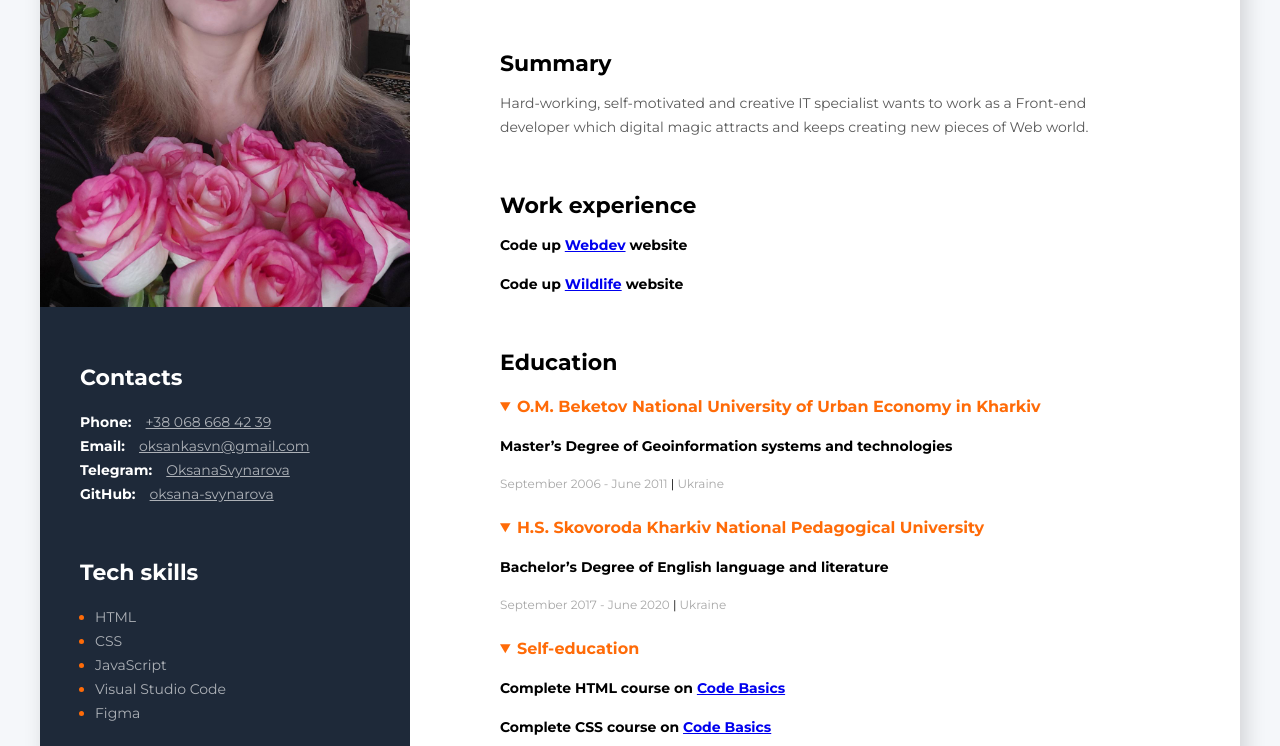
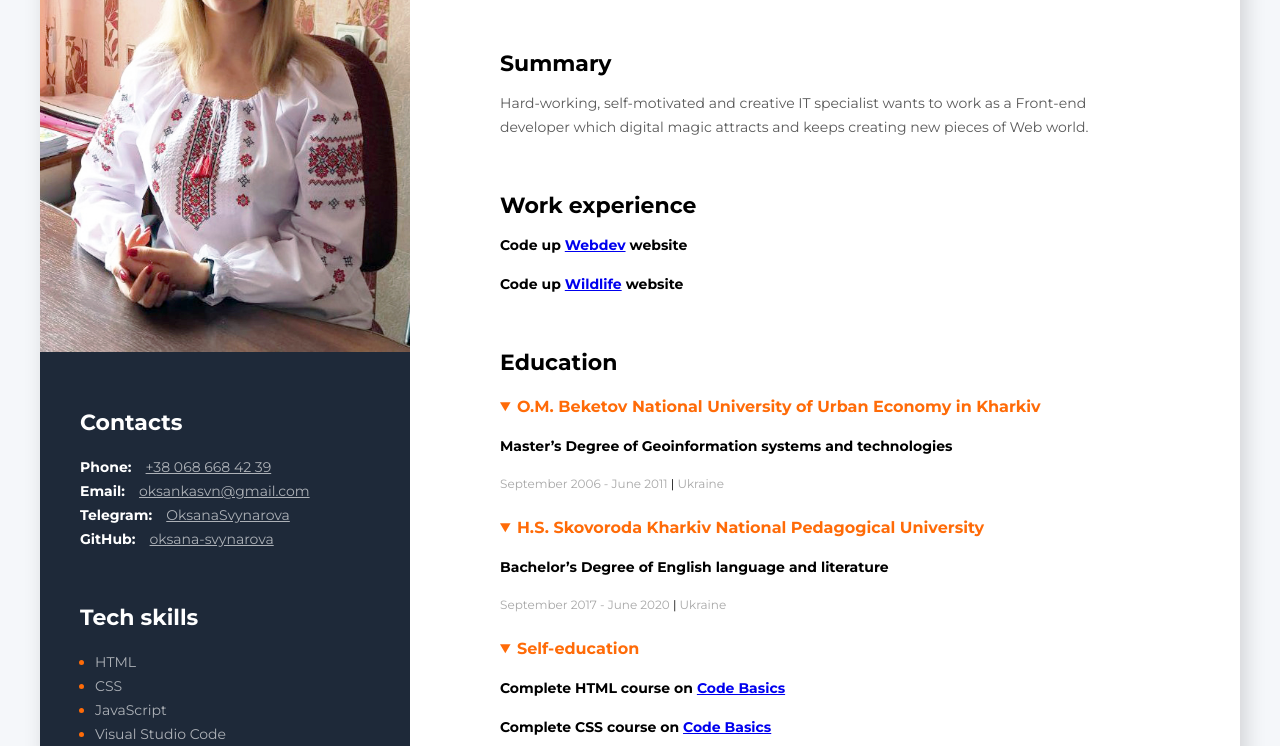
Before and after one commit to oksana-svynarova/rsschool-cv, a plain HTML site: page index.html in a window 1280 px wide. Shown: the part 266-1012 px from the top of the page. Drawn offline with Linux system fonts and the light colour scheme.

Commit message:
refactor: change photo file

```diff
--- a/index.html
+++ b/index.html
@@ -15,7 +15,7 @@
     <!--main container-->
     <div class="wrapper">
       <aside class="sidebar">
-        <img class="my-photo" src="./me2021.jpg" alt="My photo" />
+        <img class="my-photo" src="./my-photo.jpg" alt="My photo" />
 
         <!--contacts container-->
         <section class="contacts-container">
```
Also changed, not shown: me.jpg (deleted), me2021.jpg (deleted), my-photo.jpg (added).
